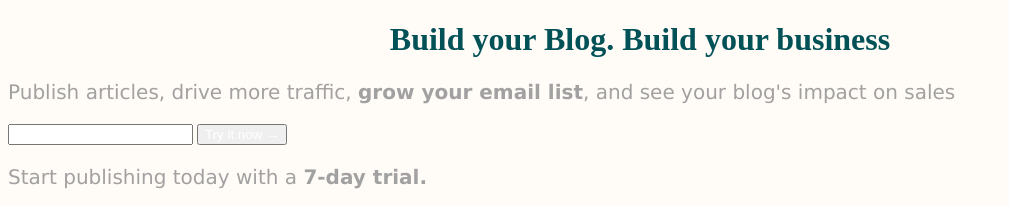
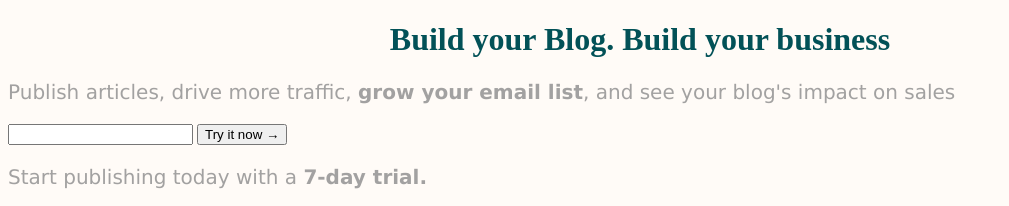
Before and after one commit to juanjosalco/WebDevelpment_BEDU_S1, a plain HTML site: page index.html in a window 1280 px wide. Shown: the top 206 px of the page, without its empty margins (0-1009 px from the left). Drawn offline with Linux system fonts and the light colour scheme.

Commit message:
Cambie colores

```diff
--- a/styles.css
+++ b/styles.css
@@ -10,6 +10,3 @@ p{
     font-family: Verdana;
     font-size: 20px;
 }
-button{
-    color: #fff;
-}
```
Also changed, not shown: index.html (+0 -1 lines).
